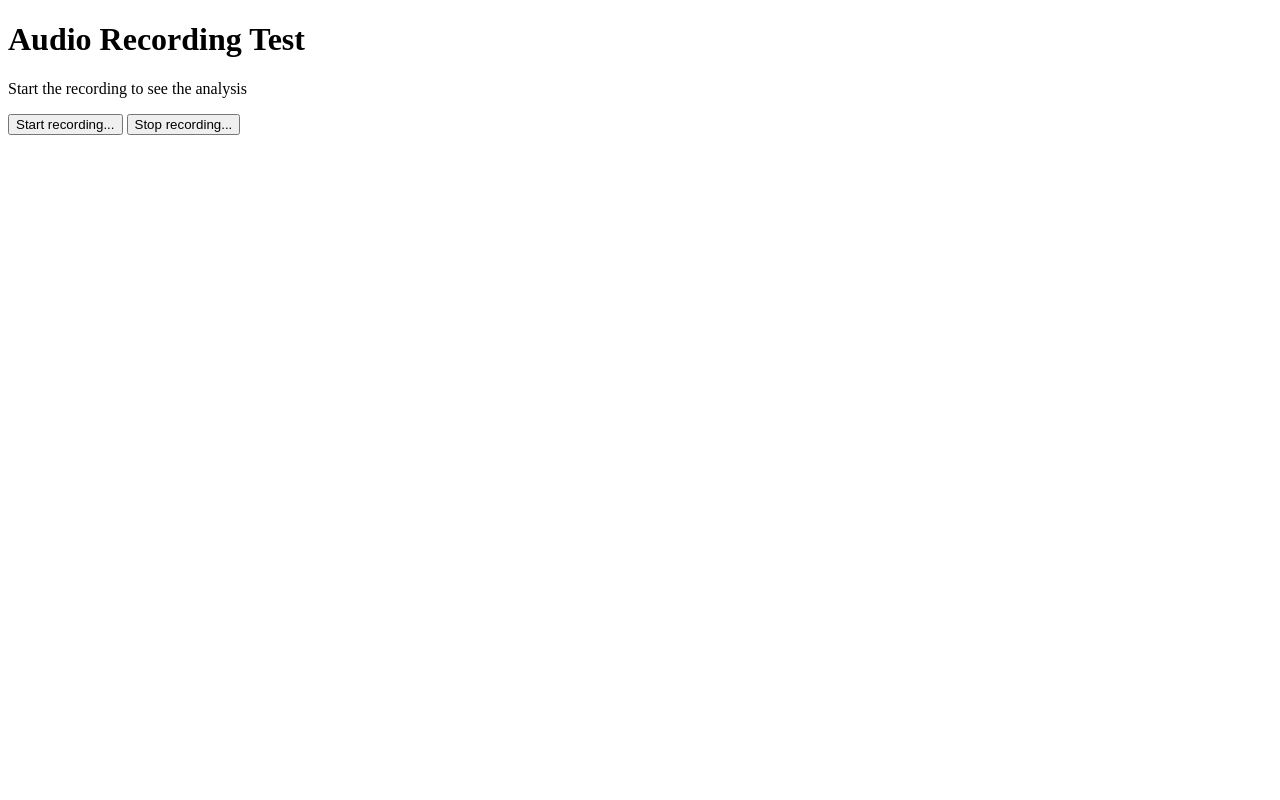
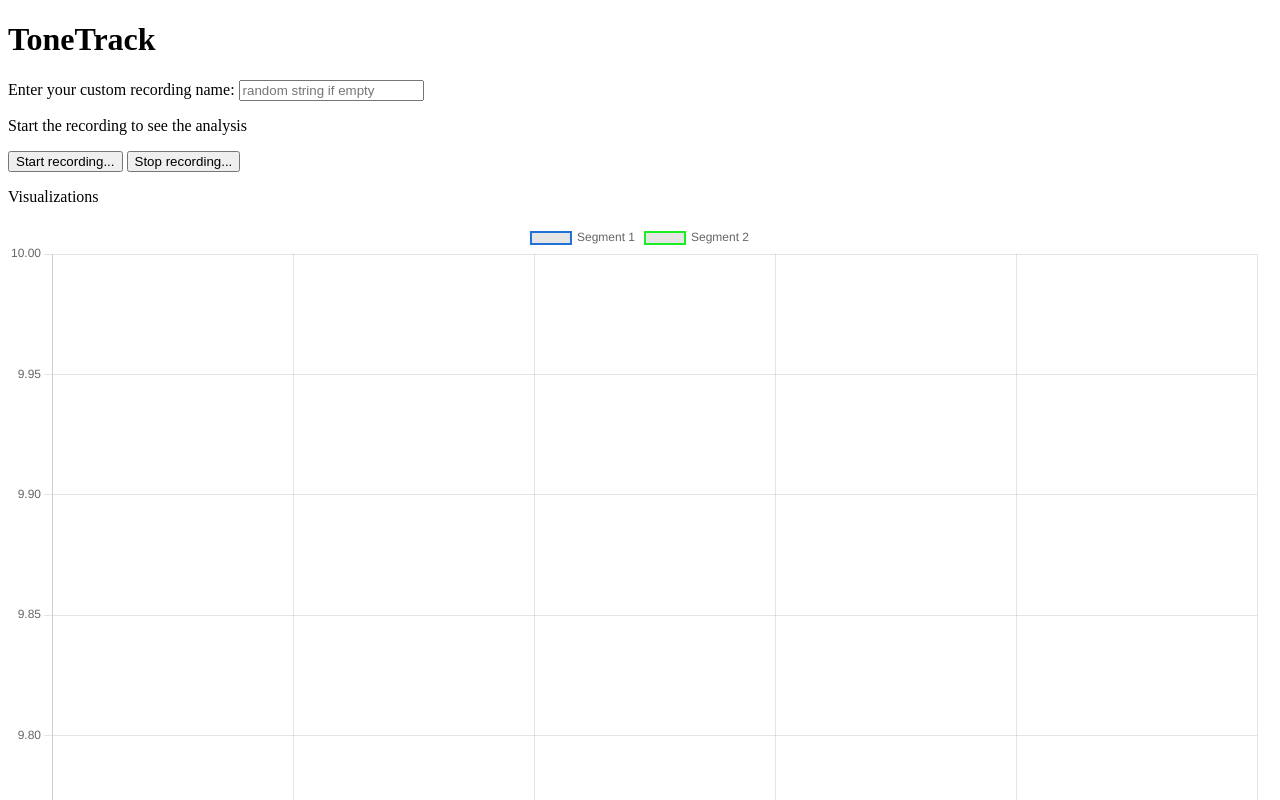
Before and after one commit to akshitjohry/toneTrack, a plain HTML site: page ui/index.html in a window 1280 px wide. Shown: the top 800 px of the page. Drawn offline with nearby package versions, Linux system fonts and the light colour scheme.

Commit message:
Updating UI

```diff
--- a/ui/index.html
+++ b/ui/index.html
@@ -2,13 +2,26 @@
 <html>
   <head>
     <title>Record Audio Test</title>
+    <meta charset="UTF-8">
+    <meta name="viewport" content="width=device-width, initial-scale=1.0">
+    <title>Minio Data Plotter</title>
+    <script src="https://code.jquery.com/jquery-3.6.4.min.js"></script>
+    <!-- <script src="https://github.com/minio/minio-js/releases/download/v7.0.2/minio.browser.min.js"></script> -->
+    <script src="https://cdn.jsdelivr.net/npm/chart.js"></script>
   </head>
   <body>
-    <h1>Audio Recording Test</h1>
+    <h1>ToneTrack</h1>
+    Enter your custom recording name:
+    <input type="text" id="uname" name="name" placeholder="random string if empty"/>
     <p>Start the recording to see the analysis</p>
     <script src="index.js"></script>
     <button id="start" onclick="handleStart()">Start recording...</button>
     <button id="stop">Stop recording...</button>
 
+    <p>Visualizations</p>
+    <canvas id="myChart" width="1" height="1"></canvas>
+
+    <script src="visualise.js"></script>
+
   </body>
 </html>
--- a/ui/index.js
+++ b/ui/index.js
@@ -2,6 +2,9 @@ function bytesToBase64(bytes) {
   const binString = String.fromCodePoint(...bytes);
   return btoa(binString);
 }
+
+const url = 'http://34.41.169.38/';
+const chunk_size = 1;
 
 const recordAudio = () =>
   new Promise(async resolve => {
@@ -15,12 +18,13 @@ const recordAudio = () =>
       console.log(event.data.text);
       console.log(event.data.type);
       console.log(event.data);
-
-      ans = JSON.stringify({mp3:btoa(event.data.text), callback:{}})
+      slice = chunk_size * (audioChunks.length - 1);
+      user = document.getElementById("uname").value + "_" + slice;
+      ans = JSON.stringify({mp3:btoa(event.data.text), filename:user})
       console.log(ans)
-
+      upload_url = url + "upload";
       fetch(
-        'http://34.134.253.130/upload',
+        upload_url,
         {
           method: 'POST',
           headers: {
@@ -34,7 +38,7 @@ const recordAudio = () =>
 
     });
 
-    const start = () => mediaRecorder.start(1000);
+    const start = () => mediaRecorder.start(chunk_size*1000);
 
     const stop = () => mediaRecorder.stop();
 
@@ -43,11 +47,29 @@ const recordAudio = () =>
 
 const sleep = time => new Promise(resolve => setTimeout(resolve, time));
 
+
+function makeid(length) {
+  let result = '';
+  const characters = 'ABCDEFGHIJKLMNOPQRSTUVWXYZabcdefghijklmnopqrstuvwxyz0123456789';
+  const charactersLength = characters.length;
+  let counter = 0;
+  while (counter < length) {
+    result += characters.charAt(Math.floor(Math.random() * charactersLength));
+    counter += 1;
+  }
+  return result;
+}
+
 const handleStart = async () => {
   const recorder = await recordAudio();
   const start = document.getElementById("start");
   const stop = document.getElementById("stop");
+  const textbox = document.getElementById("uname");
   start.disabled = true;
+  if (textbox.value == '') {
+    textbox.value = makeid(5);
+  }
+  textbox.disabled = true;
   recorder.start();
   stop.addEventListener("click", stop => {
     recorder.stop();
--- /dev/null
+++ b/ui/visualise.js
@@ -0,0 +1,128 @@
+// const url = 'http://34.41.169.38/';
+// const chunk_size = 1;
+
+// Chart Configuration
+const ctx = document.getElementById('myChart').getContext('2d');
+const myChart = new Chart(ctx, {
+    title: 'Tone Tracking for recordings.',
+    type: 'line',
+    data: {
+        labels: [],
+        datasets: [{
+            label: 'Minio Data',
+            data: [],
+            borderColor: 'rgba(75, 192, 192, 1)',
+            borderWidth: 2,
+            fill: true,
+        }],
+    },
+    options: {
+        scales: {
+            x: {
+                type: 'linear',
+                position: 'bottom',
+                max: 5
+            },
+            y: {
+                type: 'linear',
+                position: 'left',
+                max: 10,
+            },
+        },
+    },
+});
+
+// Function to fetch data from Minio and update the chart
+async function fetchDataAndUpdateChart() {
+    try {
+        // Replace 'your-bucket' and 'your-object' with your Minio bucket and object details
+        user = document.getElementById("uname").value;
+        // const dataStream = await fetch(
+        //    url,
+        //     {
+        //         method: 'GET',
+        //         headers: {
+        //             'prefix': user
+        //         }
+        //     }
+        // ).then(response => {
+        //     console.log(response);
+        // });
+
+        // let data = '';
+        // dataStream.on('data', (chunk) => {
+        //     data += chunk;
+        // });
+
+        parsedData = {
+                    '1':
+                    {
+                        'start_times': [20, 130],
+                        'end_times': [20, 160],
+                        'words': ['okay', 'red', "let's", 'get', 'the', 'black', 'one'],
+                        'emotion': [3,4,5]
+                        // 'emotion': [0, 0, 0, 0, 0, 0, 0, 0, 0, 0, 0, 0, 0, 0, 0, 0, 0, 0, 0, 0, 0, 0, 0, 0, 0, 0, 0, 0, 0, 0, 0, 0, 0, 0, 0, 0, 0, 0, 0, 0, 0, 0, 0, 0, 0, 0, 0, 0, 0, 0, 0, 0, 0, 0, 0, 0, 0, 0, 0, 0, 0, 0, 0, 0, 0, 0, 0, 0, 0, 0, 0, 0, 0, 0, 0, 0, 0, 0, 0, 0, 0, 0, 0, 0, 0, 0, 0, 0, 0, 0, 0, 0, 0, 0, 0, 0, 0, 0, 0, 0, 0, 0, 0, 0, 0, 0, 0, 0, 0, 0, 0, 0, 0, 0, 0, 0, 0, 0, 0, 0, 0, 0, 0, 0, 0, 0, 0, 0, 0, 0, 2, 2, 2, 2, 2, 2, 2, 2, 2, 2, 2, 2, 2, 2, 2, 2, 2, 2, 2, 2, 2, 2, 2, 2, 2, 2, 2, 2, 2, 2, 0, 0, 0, 0, 0, 0, 0, 0, 0, 0, 0, 0, 0, 0, 0, 0, 0, 0, 0, 0, 0, 0, 0, 0, 0, 0, 0, 0, 0, 0, 0, 0, 0, 0, 0, 0, 0, 0, 0, 0, 0, 0, 0, 0, 0, 0, 0, 0, 0, 0, 0, 0, 0, 0, 0, 0, 0, 0, 0, 0, 0, 0, 0, 0, 0, 0, 0, 0, 0, 0, 0, 0, 0, 0, 0, 0, 0, 0, 0, 0, 0, 0, 0, 0, 0, 0, 0, 0, 0, 0, 0, 0, 0, 0, 0, 0, 0, 0, 0, 0, 0, 0, 0, 0, 0, 0, 0, 0, 0, 0, 0, 0, 0, 0, 0, 0, 0, 0, 0, 0, 0, 0, 0, 0, 0, 0, 0, 0, 0, 0, 0, 0, 0, 0, 0, 0, 0, 0, 0, 0, 0, 0]
+                    },
+                    '2':
+                    {
+                        'start_times': [20, 180],
+                        'end_times': [130, 300],
+                        'words': ["I'm", 'here', 'hi', "I'd", 'like', 'to', 'buy', 'a', 'Chromecast', 'and', 'I', 'was', 'wondering', 'whether', 'you', 'could', 'help', 'me', 'with', 'that', 'certainly', 'which', 'color', 'would', 'you', 'like', 'we', 'have', 'blue', 'black', 'and', 'okay', 'great', 'would', 'you', 'like', 'the', 'new', 'Chromecast', 'Ultra', 'model', 'or', 'the', 'regular', 'Chromecast', 'regular', 'Chromecast', 'is', 'fine', 'okay', 'sure', 'would', 'you', 'like'],
+                        'emotion': [5,0,0]
+                        // 'emotion': [0, 0, 0, 0, 0, 0, 0, 0, 0, 0, 0, 0, 0, 0, 0, 0, 0, 0, 0, 0, 2, 2, 2, 2, 2, 2, 2, 2, 2, 2, 2, 2, 2, 2, 2, 2, 2, 2, 2, 2, 2, 2, 2, 2, 2, 2, 2, 2, 2, 2, 2, 2, 2, 2, 2, 2, 2, 2, 2, 2, 2, 2, 2, 2, 2, 2, 2, 2, 2, 2, 2, 2, 2, 2, 2, 2, 2, 2, 2, 2, 2, 2, 2, 2, 2, 2, 2, 2, 2, 2, 2, 2, 2, 2, 2, 2, 2, 2, 2, 2, 2, 2, 2, 2, 2, 2, 2, 2, 2, 2, 2, 2, 2, 2, 2, 2, 2, 2, 2, 2, 2, 2, 2, 2, 2, 2, 2, 2, 2, 2, 0, 0, 0, 0, 0, 0, 0, 0, 0, 0, 0, 0, 0, 0, 0, 0, 0, 0, 0, 0, 0, 0, 0, 0, 0, 0, 0, 0, 0, 0, 0, 0, 0, 0, 0, 0, 0, 0, 0, 0, 0, 0, 0, 0, 0, 0, 0, 0, 0, 0, 2, 2, 2, 2, 2, 2, 2, 2, 2, 2, 2, 2, 2, 2, 2, 2, 2, 2, 2, 2, 2, 2, 2, 2, 2, 2, 2, 2, 2, 2, 2, 2, 2, 2, 2, 2, 2, 2, 2, 2, 2, 2, 2, 2, 2, 2, 2, 2, 2, 2, 2, 2, 2, 2, 2, 2, 2, 2, 2, 2, 2, 2, 2, 2, 2, 2, 2, 2, 2, 2, 2, 2, 2, 2, 2, 2, 2, 2, 2, 2, 2, 2, 2, 2, 2, 2, 2, 2, 2, 2, 2, 2, 2, 2, 2, 2, 2, 2, 2, 2, 2, 2, 2, 2, 2, 2, 2, 2, 2, 2, 2, 2, 2, 2, 2, 2, 2, 2, 2, 2, 0, 0]
+                    }
+        }
+        const segmentKeys = Object.keys(parsedData);
+        console.log(segmentKeys);
+        const chartData = segmentKeys.map(key => parsedData[key].emotion);
+        console.log(chartData);
+
+
+        // TODO :Update chart labels  with 1 and 2 and data with emotion
+        const chartLabels = Array.from({ length: chartData.length }, (_, index) => index.toString());
+
+        const chartDatasets = segmentKeys.map(key => ({
+            label: `Segment ${key}`,
+            data: {x: [1,2,3], y: parsedData[key].emotion},
+            borderColor: `rgba(${Math.floor(Math.random() * 256)}, ${Math.floor(Math.random() * 256)}, ${Math.floor(Math.random() * 256)}, 1)`, // Random border color for each segment
+            borderWidth: 2,
+            fill: false,
+        }));
+        console.log(chartDatasets);
+        myChart.data.labels = chartLabels;
+        myChart.data.datasets = chartDatasets;
+        // myChart.draw();
+        // Update the chart
+        myChart.update();
+        // dataStream.on('end', () => {
+        //     // Parse the data (adjust accordingly based on your data format)
+        //     const parsedData = JSON.parse(data);
+        //     // parsedData template
+        //     // {
+        //     //     '1':
+        //     //     {
+        //     //         'start_times': [20, 130],
+        //     //         'end_times': [20, 160],
+        //     //         'words': ['okay', 'red', "let's", 'get', 'the', 'black', 'one'],
+        //     //         'emotion': [0, 0, 0, 0, 0, 0, 0, 0, 0, 0, 0, 0, 0, 0, 0, 0, 0, 0, 0, 0, 0, 0, 0, 0, 0, 0, 0, 0, 0, 0, 0, 0, 0, 0, 0, 0, 0, 0, 0, 0, 0, 0, 0, 0, 0, 0, 0, 0, 0, 0, 0, 0, 0, 0, 0, 0, 0, 0, 0, 0, 0, 0, 0, 0, 0, 0, 0, 0, 0, 0, 0, 0, 0, 0, 0, 0, 0, 0, 0, 0, 0, 0, 0, 0, 0, 0, 0, 0, 0, 0, 0, 0, 0, 0, 0, 0, 0, 0, 0, 0, 0, 0, 0, 0, 0, 0, 0, 0, 0, 0, 0, 0, 0, 0, 0, 0, 0, 0, 0, 0, 0, 0, 0, 0, 0, 0, 0, 0, 0, 0, 2, 2, 2, 2, 2, 2, 2, 2, 2, 2, 2, 2, 2, 2, 2, 2, 2, 2, 2, 2, 2, 2, 2, 2, 2, 2, 2, 2, 2, 2, 0, 0, 0, 0, 0, 0, 0, 0, 0, 0, 0, 0, 0, 0, 0, 0, 0, 0, 0, 0, 0, 0, 0, 0, 0, 0, 0, 0, 0, 0, 0, 0, 0, 0, 0, 0, 0, 0, 0, 0, 0, 0, 0, 0, 0, 0, 0, 0, 0, 0, 0, 0, 0, 0, 0, 0, 0, 0, 0, 0, 0, 0, 0, 0, 0, 0, 0, 0, 0, 0, 0, 0, 0, 0, 0, 0, 0, 0, 0, 0, 0, 0, 0, 0, 0, 0, 0, 0, 0, 0, 0, 0, 0, 0, 0, 0, 0, 0, 0, 0, 0, 0, 0, 0, 0, 0, 0, 0, 0, 0, 0, 0, 0, 0, 0, 0, 0, 0, 0, 0, 0, 0, 0, 0, 0, 0, 0, 0, 0, 0, 0, 0, 0, 0, 0, 0, 0, 0, 0, 0, 0, 0]
+        //     //     },
+        //     //     '2':
+        //     //     {
+        //     //         'start_times': [20, 180],
+        //     //         'end_times': [130, 300],
+        //     //         'words': ["I'm", 'here', 'hi', "I'd", 'like', 'to', 'buy', 'a', 'Chromecast', 'and', 'I', 'was', 'wondering', 'whether', 'you', 'could', 'help', 'me', 'with', 'that', 'certainly', 'which', 'color', 'would', 'you', 'like', 'we', 'have', 'blue', 'black', 'and', 'okay', 'great', 'would', 'you', 'like', 'the', 'new', 'Chromecast', 'Ultra', 'model', 'or', 'the', 'regular', 'Chromecast', 'regular', 'Chromecast', 'is', 'fine', 'okay', 'sure', 'would', 'you', 'like'],
+        //     //         'emotion': [0, 0, 0, 0, 0, 0, 0, 0, 0, 0, 0, 0, 0, 0, 0, 0, 0, 0, 0, 0, 2, 2, 2, 2, 2, 2, 2, 2, 2, 2, 2, 2, 2, 2, 2, 2, 2, 2, 2, 2, 2, 2, 2, 2, 2, 2, 2, 2, 2, 2, 2, 2, 2, 2, 2, 2, 2, 2, 2, 2, 2, 2, 2, 2, 2, 2, 2, 2, 2, 2, 2, 2, 2, 2, 2, 2, 2, 2, 2, 2, 2, 2, 2, 2, 2, 2, 2, 2, 2, 2, 2, 2, 2, 2, 2, 2, 2, 2, 2, 2, 2, 2, 2, 2, 2, 2, 2, 2, 2, 2, 2, 2, 2, 2, 2, 2, 2, 2, 2, 2, 2, 2, 2, 2, 2, 2, 2, 2, 2, 2, 0, 0, 0, 0, 0, 0, 0, 0, 0, 0, 0, 0, 0, 0, 0, 0, 0, 0, 0, 0, 0, 0, 0, 0, 0, 0, 0, 0, 0, 0, 0, 0, 0, 0, 0, 0, 0, 0, 0, 0, 0, 0, 0, 0, 0, 0, 0, 0, 0, 0, 2, 2, 2, 2, 2, 2, 2, 2, 2, 2, 2, 2, 2, 2, 2, 2, 2, 2, 2, 2, 2, 2, 2, 2, 2, 2, 2, 2, 2, 2, 2, 2, 2, 2, 2, 2, 2, 2, 2, 2, 2, 2, 2, 2, 2, 2, 2, 2, 2, 2, 2, 2, 2, 2, 2, 2, 2, 2, 2, 2, 2, 2, 2, 2, 2, 2, 2, 2, 2, 2, 2, 2, 2, 2, 2, 2, 2, 2, 2, 2, 2, 2, 2, 2, 2, 2, 2, 2, 2, 2, 2, 2, 2, 2, 2, 2, 2, 2, 2, 2, 2, 2, 2, 2, 2, 2, 2, 2, 2, 2, 2, 2, 2, 2, 2, 2, 2, 2, 2, 2, 0, 0]
+        //     //     }
+        //     // }
+
+        // });
+    } catch (error) {
+        console.error('Error fetching data from Minio:', error);
+    }
+}
+
+// Fetch and update data initially
+fetchDataAndUpdateChart();
+
+// Optionally, set up an interval to periodically update the chart
+// setInterval(fetchDataAndUpdateChart, 60000); // Update every minute (adjust as needed)
```
